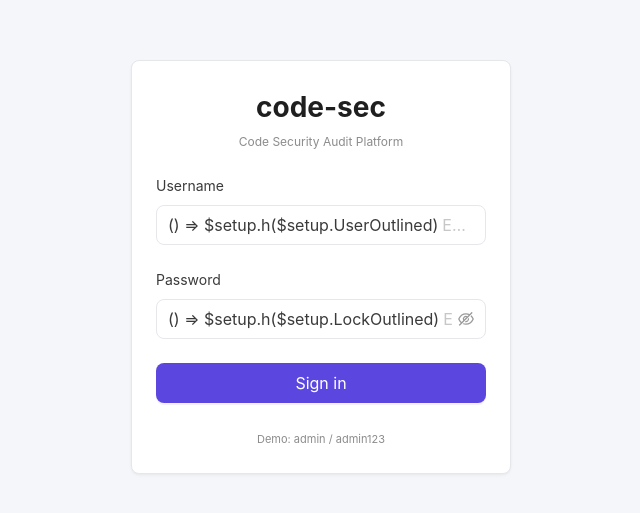
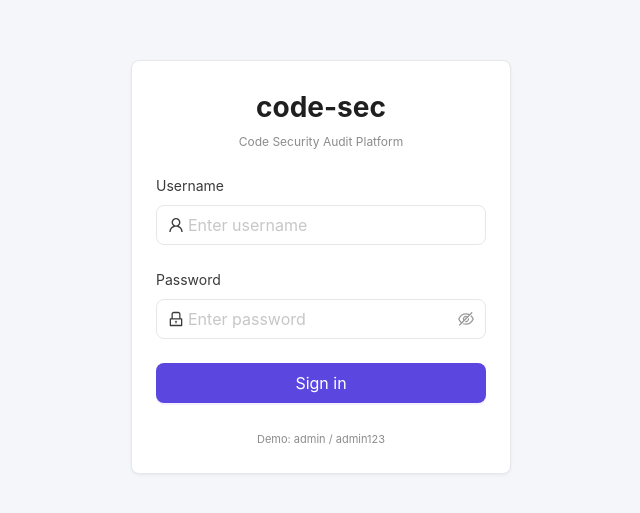
Before and after one commit to heheshang/code-sec, a Vue app in the folder frontend/: page /login in a window 1280 px wide. Shown: the part 157-670 px from the top of the page, without its empty margins (319-959 px from the left). Built offline with nearby package versions, Linux system fonts and the light colour scheme.

Commit message:
E-S4-FRONT: remove remaining mock deps in VulnFilters, VulnTable, fix Login icon syntax

```diff
--- a/frontend/src/components/vuln/VulnFilters.vue
+++ b/frontend/src/components/vuln/VulnFilters.vue
@@ -5,7 +5,6 @@ import { ReloadOutlined, FilterOutlined } from '@ant-design/icons-vue'
 import { useVulnStore } from '@/stores/vuln'
 import type { Severity, VulnStatus, Exploitability } from '@/types/vuln'
 import { SEVERITY_LABEL, STATUS_LABEL, EXPLOITABILITY_LABEL } from '@/types/vuln'
-import { projects as projectList } from '@/api/mock/data'
 
 const vulnStore = useVulnStore()
 
@@ -24,7 +23,6 @@ const exploitOptions = (
 
 const projectOptions = computed(() => [
   { label: 'All projects', value: '' },
-  ...projectList.map((p) => ({ label: p.name, value: p.id })),
 ])
 
 const activeCount = computed<number>(() => {
--- a/frontend/src/components/vuln/VulnTable.vue
+++ b/frontend/src/components/vuln/VulnTable.vue
@@ -6,7 +6,6 @@ import type { TableColumnsType, TablePaginationConfig } from 'ant-design-vue'
 import { useVulnStore } from '@/stores/vuln'
 import { STATUS_LABEL } from '@/types/vuln'
 import type { Vuln, VulnStatus, Severity } from '@/types/vuln'
-import { projects as projectList } from '@/api/mock/data'
 import dayjs from 'dayjs'
 import SeverityTagComp from './SeverityTag.vue'
 import ExploitabilityBadgeComp from './ExploitabilityBadge.vue'
@@ -15,11 +14,8 @@ const router = useRouter()
 const vulnStore = useVulnStore()
 
 const projectNameMap = computed<Record<string, string>>(() => {
-  const map: Record<string, string> = {}
-  projectList.forEach((p) => {
-    map[p.id] = p.name
-  })
-  return map
+  // TODO: fetch project names from API when project management endpoint is available
+  return {}
 })
 
 const statusColorMap: Record<VulnStatus, string> = {
--- a/frontend/src/views/LoginView.vue
+++ b/frontend/src/views/LoginView.vue
@@ -1,5 +1,5 @@
 <script setup lang="ts">
-import { ref, h } from 'vue'
+import { ref } from 'vue'
 import { useRouter, useRoute } from 'vue-router'
 import { Form, Input, Button, Card, message } from 'ant-design-vue'
 import { UserOutlined, LockOutlined } from '@ant-design/icons-vue'
@@ -46,18 +46,20 @@ async function handleLogin() {
             v-model:value="username"
             placeholder="Enter username"
             size="large"
-            :prefix="() => h(UserOutlined)"
             autocomplete="username"
-          />
+          >
+            <template #prefix><UserOutlined /></template>
+          </Input>
         </Form.Item>
         <Form.Item label="Password" name="password">
           <Input.Password
             v-model:value="password"
             placeholder="Enter password"
             size="large"
-            :prefix="() => h(LockOutlined)"
             autocomplete="current-password"
-          />
+          >
+            <template #prefix><LockOutlined /></template>
+          </Input.Password>
         </Form.Item>
         <Form.Item>
           <Button
```
